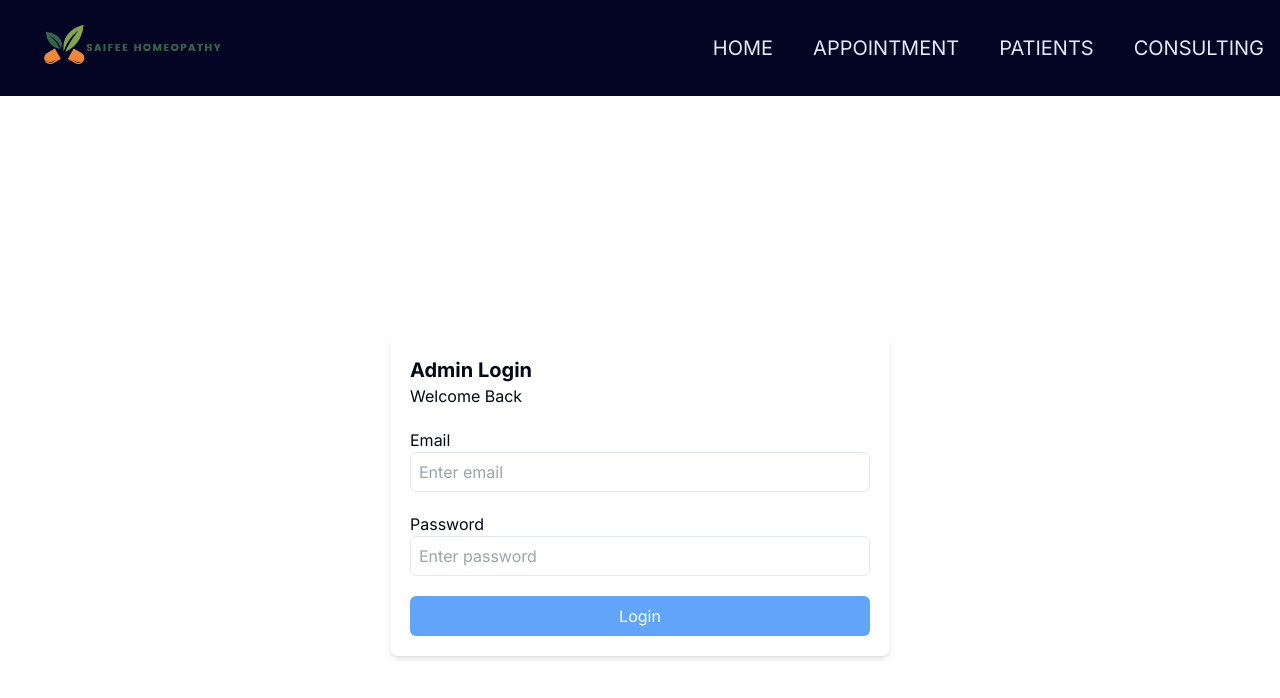
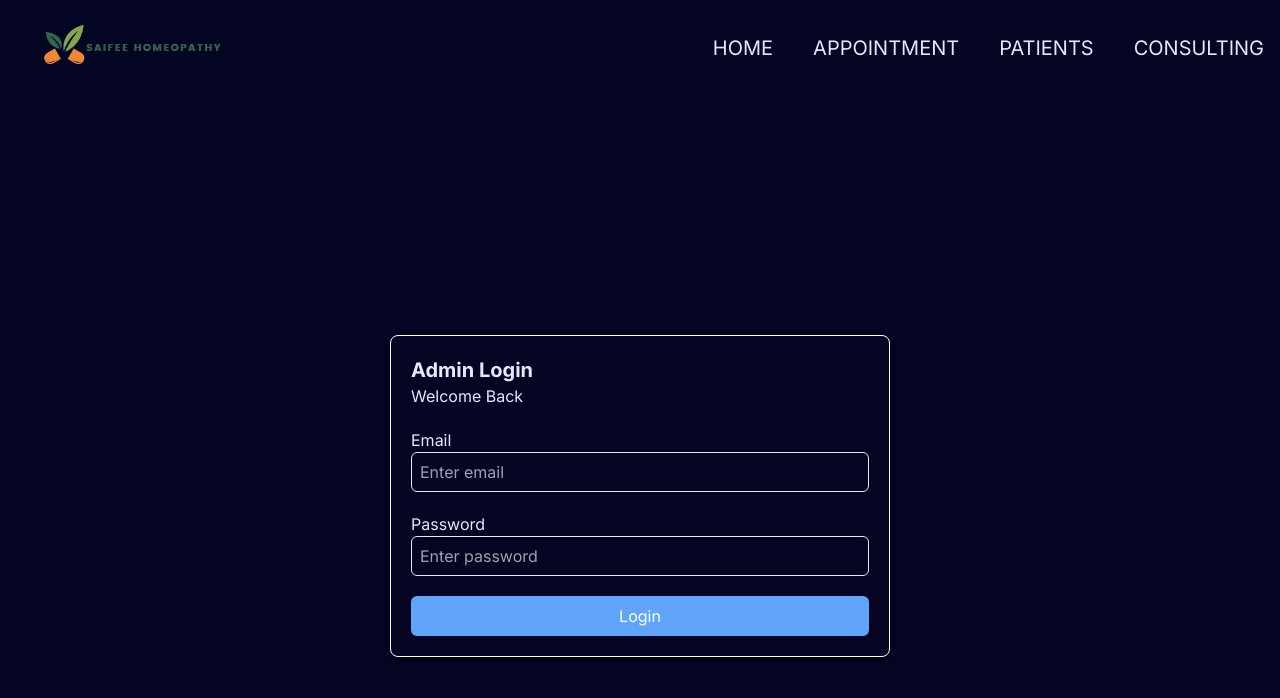
Before and after one commit to B-Mustafa/drshujauddin, a Next.js app: page /admin/login in a window 1280 px wide. Shown: the top 698 px of the page. Built offline with nearby package versions, Linux system fonts and the light colour scheme.

Commit message:
production fixes

```diff
--- a/app/admin/appointment/page.tsx
+++ b/app/admin/appointment/page.tsx
@@ -216,12 +216,13 @@ const handleConfirmDelete = async () => {
           ))}
           {isDeleteConfirmationOpen && (
             <DeleteConfirmation
-              isOpen={isDeleteConfirmationOpen}
-              onConfirm={handleConfirmDelete}
-              onClose={handleCancelDelete}
-              title="Confirm Deletion"
-              children={<p>Are you sure you want to delete this record?</p>}
-            />
+            isOpen={isDeleteConfirmationOpen}
+            onConfirm={handleConfirmDelete}
+            onClose={handleCancelDelete}
+            title="Confirm Deletion"
+           >
+            <p>Are you sure you want to delete this record?</p>
+           </DeleteConfirmation>
           )}
         </div>
       ) : (
--- a/app/admin/login/page.tsx
+++ b/app/admin/login/page.tsx
@@ -24,8 +24,8 @@ function AdminLogin() {
     }
 
   return (
-    <div className='h-screen  flex justify-center items-center'>
-      <div className='w-[500px] shadow-md rounded-lg p-5'>
+    <div className='bg-dark-background text-dark-text h-screen  flex justify-center items-center'>
+      <div className='w-[500px] shadow-md rounded-lg p-5 border border-white'>
         <h1 className='text-xl font-bold'>Admin Login</h1>
         <p>Welcome Back</p>
         <form onSubmit={handleSubmit}>
@@ -36,7 +36,7 @@ function AdminLogin() {
             <input
                 type="email"
                 placeholder='Enter email'
-                className='w-full border outline-blue-400 rounded-md p-2 h-10'
+                className='w-full bg-dark-background border outline-blue-400 rounded-md p-2 h-10'
                 onChange={(e) => setAuthState({...authState ,
                 email:e.target.value})}
             />
@@ -48,7 +48,7 @@ function AdminLogin() {
                 <input
                  type="password"
                  placeholder='Enter password'
-                 className='w-full border outline-blue-400 rounded-md p-2 h-10'
+                 className='w-full bg-dark-background border outline-blue-400 rounded-md p-2 h-10'
                  onChange={(e) => setAuthState({...authState ,
                     password:e.target.value})}
                 />
--- a/app/admin/patient/page.tsx
+++ b/app/admin/patient/page.tsx
@@ -103,40 +103,6 @@ function Patients() {
     setEditIndex(index);
     setEditFormData({ ...filteredConsultingData[index] });
   };
-
-//   const handleDelete = async (index: number) => {
-
-//  const confirmation = window.confirm("Are you sure you want to delete this record?");
-//  if (!confirmation) {
-//     return; // Exit the function if the user cancels the deletion
-//  }
-
-//  try {
-//     // Get the ID of the item to delete
-//     const idToDelete = consultingData[index]._id;
-
-//     // Send a DELETE request to the server
-//     const response = await fetch(`/api/deletePatient?id=${idToDelete}`, {
-//       method: 'DELETE',
-//     });
-
-//     // Check if the request was successful
-//     if (!response.ok) {
-//       throw new Error('Failed to delete patient data');
-//     }
-
-//     // If successful, remove the item from the local state
-//     const updatedConsultingData = consultingData.filter((_, i) => i !== index);
-//     setConsultingData(updatedConsultingData);
-
-//     // Optionally, show a success message
-//     toast.success("Record deleted successfully!");
-//  } catch (error) {
-//     console.error('Error deleting patient data:', error);
-//     // Optionally, show an error message
-//     toast.error("An error occurred while deleting the record.");
-//  }
-// };
 
 
   const handleDelete = (index: number) => {
@@ -312,12 +278,13 @@ function Patients() {
           )}
           {isDeleteConfirmationOpen && (
             <DeleteConfirmation
-              isOpen={isDeleteConfirmationOpen}
-              onConfirm={handleConfirmDelete}
-              onClose={handleCancelDelete}
-              title="Confirm Deletion"
-              children={<p>Are you sure you want to delete this record?</p>}
-            />
+            isOpen={isDeleteConfirmationOpen}
+            onConfirm={handleConfirmDelete}
+            onClose={handleCancelDelete}
+            title="Confirm Deletion"
+           >
+            <p>Are you sure you want to delete this record?</p>
+           </DeleteConfirmation>
           )}
         </div>
       ) : (
```
